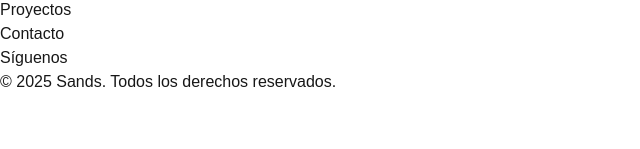
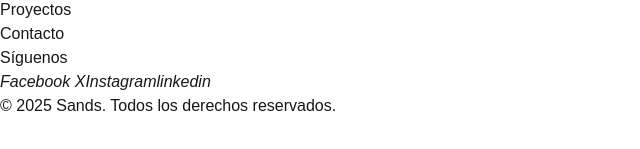
Before and after one commit to jeansi07/ContactApp, a Next.js app: page /clients in a window 1280 px wide. Shown: the part 301-450 px from the top of the page, without its empty margins (0-640 px from the left). Built offline with nearby package versions, Linux system fonts and the light colour scheme; no server answers.

Commit message:
feat: add the links name

```diff
--- a/src/components/Footer/Footer.tsx
+++ b/src/components/Footer/Footer.tsx
@@ -50,18 +50,18 @@ export const Footer = () => {
 
           <div>
             <h3 className="text-lg font-semibold">Síguenos</h3>
-            <div className="flex space-x-4 mt-2">
+            <div className="flex gap-y-1 mt-2 flex-col text-left">
               <a href="#" className="text-gray-400 hover:text-white transition">
-                <i className="fab fa-facebook-f"></i>
+                <i className="fab fa-facebook-f">Facebook </i>
               </a>
               <a href="#" className="text-gray-400 hover:text-white transition">
-                <i className="fab fa-twitter"></i>
+                <i className="fab fa-twitter">X</i>
               </a>
               <a href="#" className="text-gray-400 hover:text-white transition">
-                <i className="fab fa-instagram"></i>
+                <i className="fab fa-instagram">Instagram</i>
               </a>
               <a href="#" className="text-gray-400 hover:text-white transition">
-                <i className="fab fa-linkedin-in"></i>
+                <i className="fab fa-linkedin-in">linkedin</i>
               </a>
             </div>
           </div>
```
